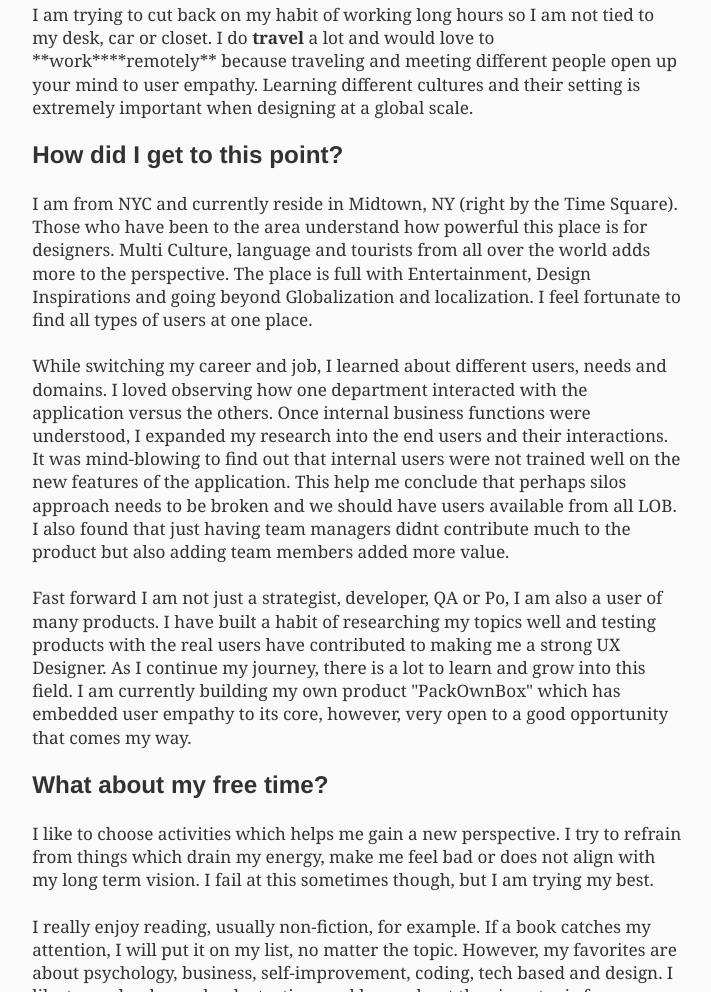
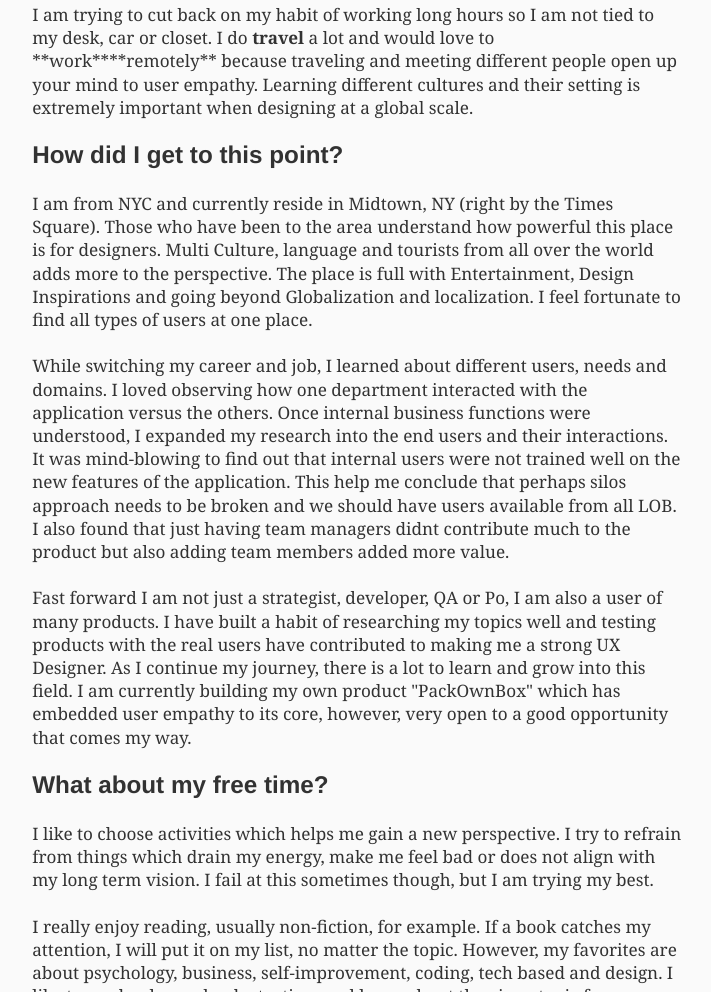
Before and after one commit to mehwisha01/Design-Portfolio, a Gatsby site: page /blog/whats-my-story/ in a window 1280 px wide. Shown: the part 1002-1994 px from the top of the page, without its empty margins (283-994 px from the left). Built offline with nearby package versions, Linux system fonts and the light colour scheme; Gatsby itself is replaced by a stand-in of ours; some packages are replaced by stand-ins of ours; what typography-theme-doelger would draw is missing.

Commit message:
Update index.md

```diff
--- a/content/posts/whats-my-story/index.md
+++ b/content/posts/whats-my-story/index.md
@@ -34,7 +34,7 @@ I am trying to cut back on my habit of working long hours so I am not tied to my
 
 ## How did I get to this point?
 
-I am from NYC and currently reside in Midtown, NY (right by the Time Square). Those who have been to the area understand how powerful this place is for designers. Multi Culture, language and tourists from all over the world adds more to the perspective. The place is full with Entertainment, Design Inspirations and going beyond Globalization and localization. I feel fortunate to find all types of users at one place.
+I am from NYC and currently reside in Midtown, NY (right by the Times Square). Those who have been to the area understand how powerful this place is for designers. Multi Culture, language and tourists from all over the world adds more to the perspective. The place is full with Entertainment, Design Inspirations and going beyond Globalization and localization. I feel fortunate to find all types of users at one place.
 
 While switching my career and job, I learned about different users, needs and domains. I loved observing how one department interacted with the application versus the others. Once internal business functions were understood, I expanded my research into the end users and their interactions. It was mind-blowing to find out that internal users were not trained well on the new features of the application. This help me conclude that perhaps silos approach needs to be broken and we should have users available from all LOB. I also found that just having team managers didnt contribute much to the product but also adding team members added more value.
 
```
